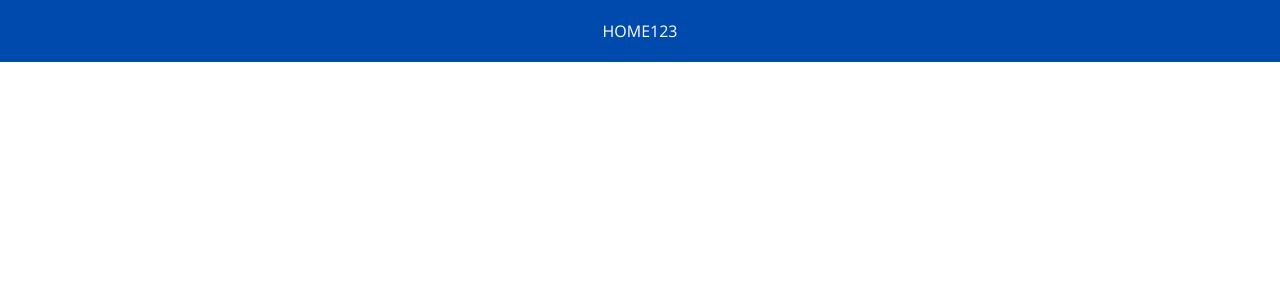
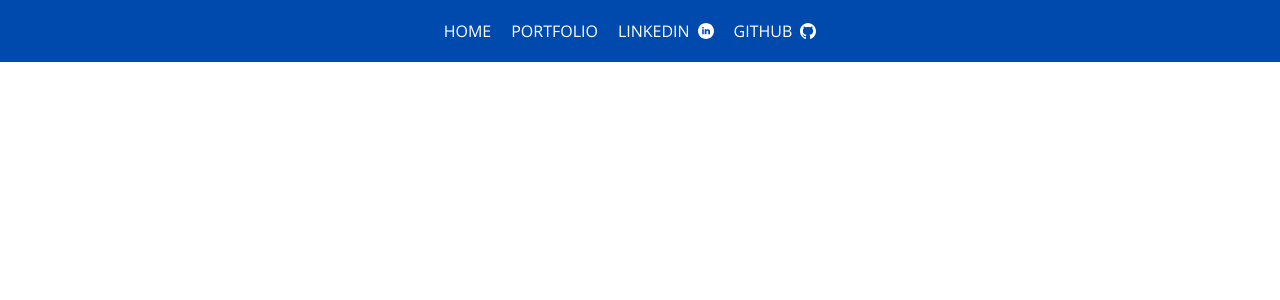
Before and after one commit to EnjSadman/summary, a React (Create React App) app: page / in a window 1280 px wide. Shown: the top 300 px of the page. Built offline with nearby package versions, Linux system fonts and the light colour scheme.

Commit message:
added links in header

```diff
--- a/src/App.scss
+++ b/src/App.scss
@@ -1,38 +1,2 @@
-.App {
-  text-align: center;
-}
-
-.App-logo {
-  height: 40vmin;
-  pointer-events: none;
-}
-
-@media (prefers-reduced-motion: no-preference) {
-  .App-logo {
-    animation: App-logo-spin infinite 20s linear;
-  }
-}
-
-.App-header {
-  background-color: #282c34;
-  min-height: 100vh;
-  display: flex;
-  flex-direction: column;
-  align-items: center;
-  justify-content: center;
-  font-size: calc(10px + 2vmin);
-  color: white;
-}
-
-.App-link {
-  color: #61dafb;
-}
-
-@keyframes App-logo-spin {
-  from {
-    transform: rotate(0deg);
-  }
-  to {
-    transform: rotate(360deg);
-  }
-}
+@import './scss/vars.scss';
+@import './components/heading/Heading.scss'
--- a/src/components/heading/Heading.scss
+++ b/src/components/heading/Heading.scss
@@ -1,13 +1,13 @@
 @keyframes heading-float {
-  from {top:0}
-  to {top:100px}
+  from {top:0; opacity:0.5}
+  to {top:100px; opacity: 1;}
 }
 
 .heading {
   top: 0;
   position: fixed;
   z-index: 10;
-  background-color: #004aad;
+  background-color: $blue_main;
 
   display: flex;
 
@@ -25,9 +25,14 @@
     justify-content: space-between;
     padding: 20px 40px;
     &--link {
-      color: white;
+      display: flex;
+      align-items: center;
+
+      color: $white;
       text-transform: uppercase;
       text-decoration: none;
+
+      margin-right: 20px;
 
       &:hover {
         text-decoration: underline;
@@ -35,3 +40,29 @@
     }
   }
 }
+
+.github {
+  &::after {
+    display: inline-block;
+    content: '';
+    margin-left: 8px;
+    background-image: url('../../github-142-svgrepo-com.svg');
+    filter: invert(94%) sepia(100%) saturate(0%) hue-rotate(357deg) brightness(104%) contrast(103%);
+    background-size: 16px;
+    width: 16px;
+    height: 16px;
+  }
+}
+
+.linkedin {
+  &::after {
+    display: inline-block;
+    content: '';
+    margin-left: 8px;
+    background-image: url('../../linkedin-round-svgrepo-com.svg');
+    filter: invert(94%) sepia(100%) saturate(0%) hue-rotate(357deg) brightness(104%) contrast(103%);
+    background-size: 16px;
+    width: 16px;
+    height: 16px;
+  }
+}
--- a/src/components/heading/Heading.tsx
+++ b/src/components/heading/Heading.tsx
@@ -1,13 +1,22 @@
 import React from "react";
-import './Heading.scss';
 import { Link } from "react-router-dom";
 
 export const Heading = () => {
   return(
     <div className="heading">
       <nav className="heading__navigation">
-        <Link className="heading__navigation--link" to="/">Home</Link>
-        <Link className="heading__navigation--link" to="/123">123</Link>
+        <Link className="heading__navigation--link" to="/">
+          Home
+        </Link>
+        <Link className="heading__navigation--link" to="/portfolio">
+          Portfolio
+        </Link>
+        <a className="heading__navigation--link linkedin" href="https://www.linkedin.com/in/roman-pavlenko-664674242/" target="_blank" rel="noreferrer">
+          LinkedIn
+        </a>
+        <a className="heading__navigation--link github" href="https://github.com/EnjSadman" target="_blank" rel="noreferrer">
+          GitHub
+        </a>
       </nav>
     </div>
   )
--- /dev/null
+++ b/src/scss/vars.scss
@@ -0,0 +1,2 @@
+$white: #fff;
+$blue_main: #004aad;
```
Also changed, not shown: src/github-142-svgrepo-com.svg (added), src/linkedin-round-svgrepo-com.svg (added).
